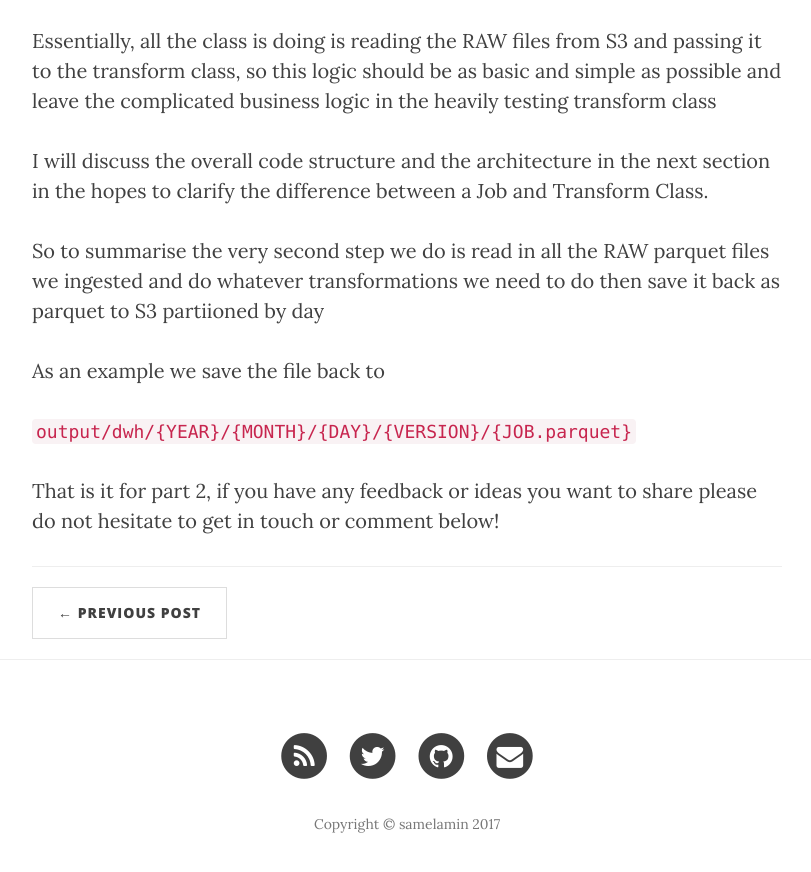
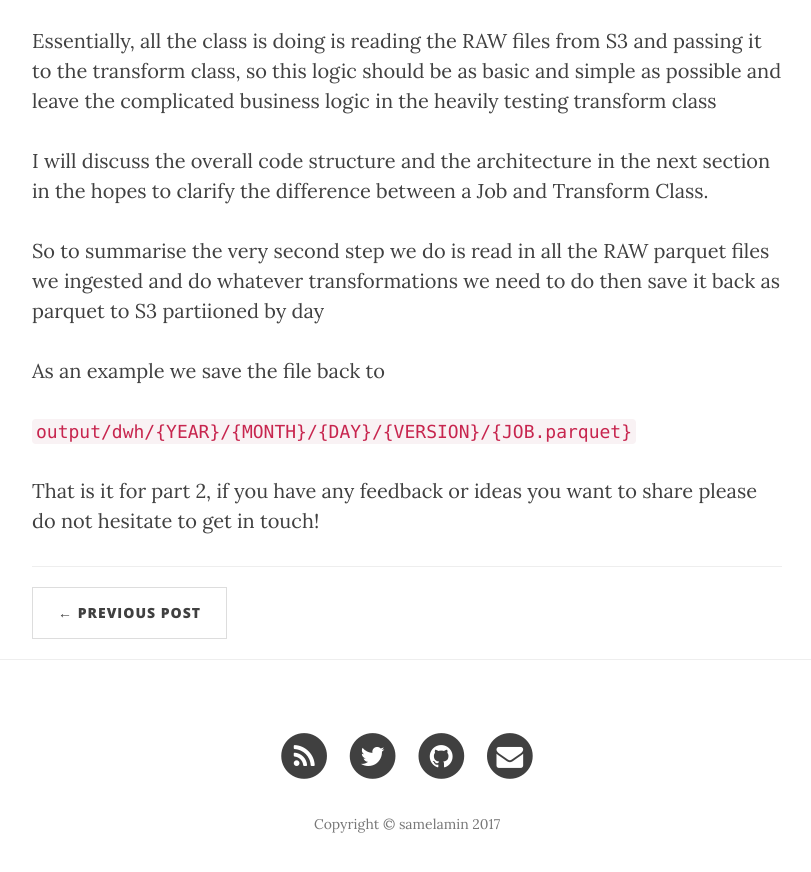
Before and after one commit to samelamin/samelamin.github.io, a Jekyll site: the page built from _posts/2017-11-29-Building-A-Datapipeline-part2.md, in a window 1280 px wide and 900 px high, scrolled down 4929 px. Shown: the top 872 px of the window, without its empty margins (233-1044 px from the left). Built offline with Jekyll 4.4.1, drawn with Linux system fonts in a browser that asks for light colours; nearby versions of some CDN libraries.

Commit message:
get rid of comment part

```diff
--- a/_posts/2017-11-29-Building-A-Datapipeline-part2.md
+++ b/_posts/2017-11-29-Building-A-Datapipeline-part2.md
@@ -171,4 +171,4 @@ As an example we save the file back to
 
  `output/dwh/{YEAR}/{MONTH}/{DAY}/{VERSION}/{JOB.parquet}`
 
-That is it for part 2, if you have any feedback or ideas you want to share please do not hesitate to get in touch or comment below!
+That is it for part 2, if you have any feedback or ideas you want to share please do not hesitate to get in touch!
```
